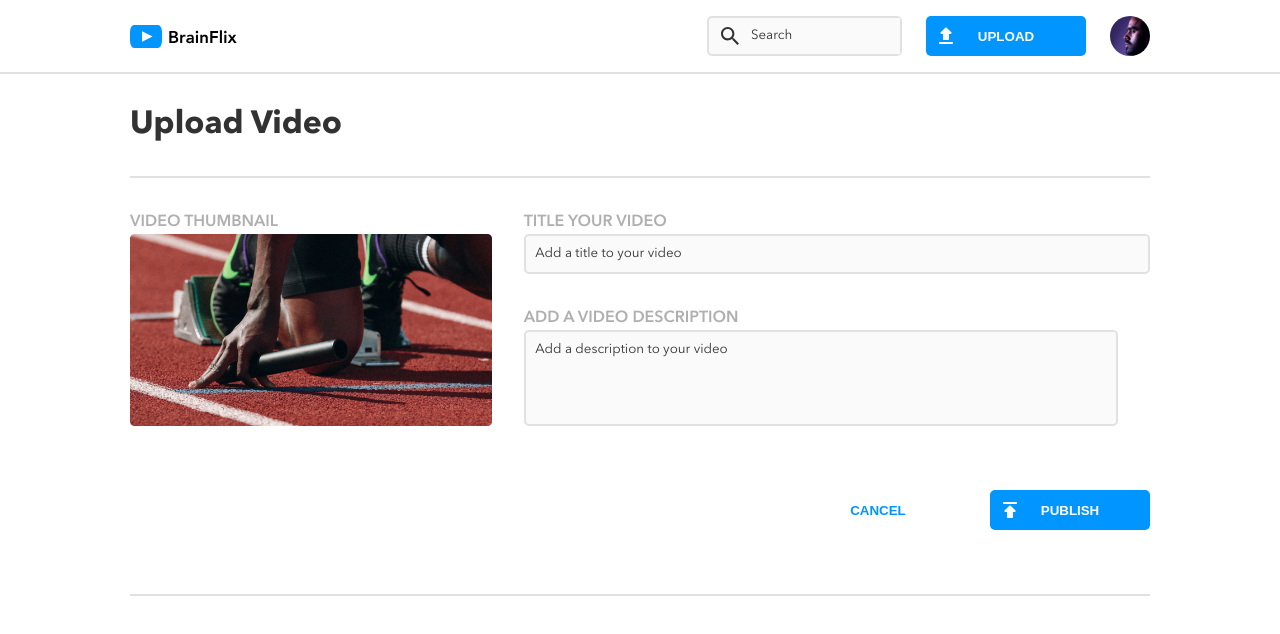
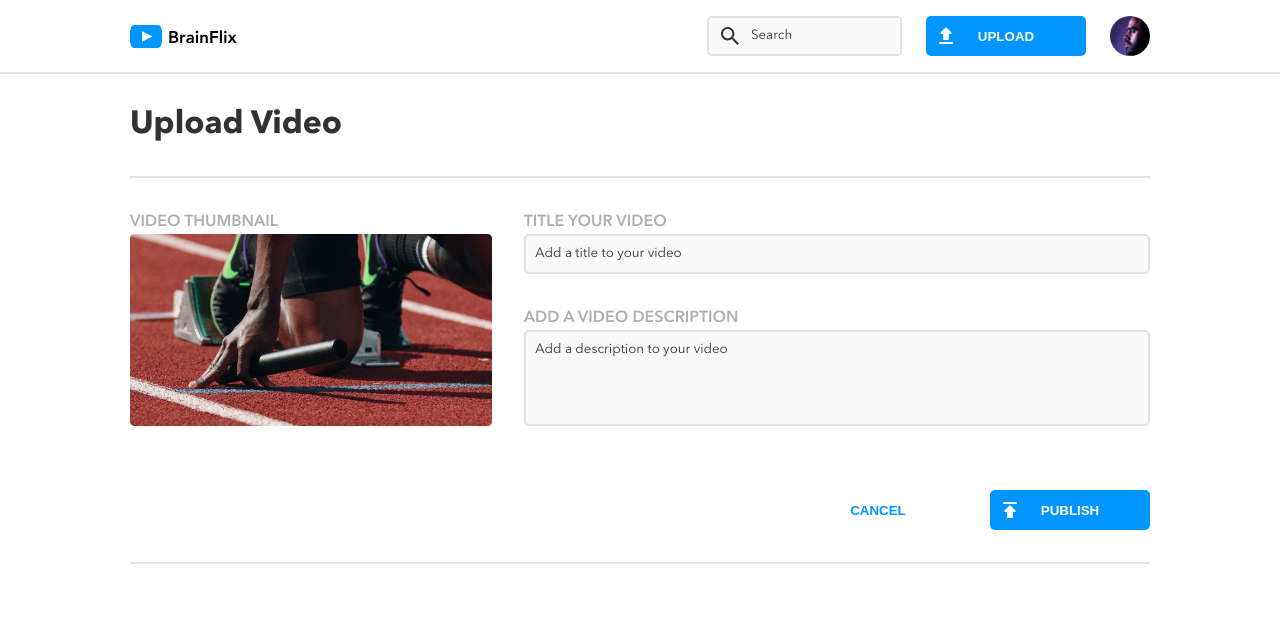
Before and after one commit to CasperLam/brainflix, a React (Create React App) app: page /upload in a window 1280 px wide. Shown: the top 634 px of the page. Built offline with nearby package versions, Linux system fonts and the light colour scheme.

Commit message:
fix styling errors

```diff
--- a/src/components/UploadForm/UploadForm.jsx
+++ b/src/components/UploadForm/UploadForm.jsx
@@ -58,33 +58,35 @@ export default function UploadForm() {
   };
 
   return (
-    <form className="form" onSubmit={handleSubmit}>
-      <label htmlFor="videoTitle" className="form__label">
+    <form className="upload-form" onSubmit={handleSubmit}>
+      <label htmlFor="videoTitle" className="upload-form__label">
         TITLE YOUR VIDEO
       </label>
       <input
         type="text"
-        className="form__input"
+        className="upload-form__input"
         id="videoTitle"
         placeholder="Add a title to your video"
         onChange={handleChangeTitle}
         value={title}
       />
-      <label htmlFor="videoDescription" className="form__label">
+      <label htmlFor="videoDescription" className="upload-form__label">
         ADD A VIDEO DESCRIPTION
       </label>
-      <div className="form__description">
+      <div className="upload-form__description">
         <textarea
           id="videoDescription"
-          className="form__input form__input--area"
+          className="upload-form__input upload-form__input--area"
           placeholder="Add a description to your video"
           onChange={handleChangeDescription}
           value={description}
         ></textarea>
       </div>
-      {formErrors.title && <p className="form__error">{formErrors.title}</p>}
+      {formErrors.title && (
+        <p className="upload-form__error">{formErrors.title}</p>
+      )}
       {formErrors.description && (
-        <p className="form__error">{formErrors.description}</p>
+        <p className="upload-form__error">{formErrors.description}</p>
       )}
       <div className="upload__buttons">
         <Button className="button button--publish">PUBLISH</Button>
--- a/src/components/UploadForm/UploadForm.scss
+++ b/src/components/UploadForm/UploadForm.scss
@@ -1,7 +1,7 @@
 @use "../../styles/partials/mixins" as *;
 @use "../../styles/partials/variables" as *;
 
-.form {
+.upload-form {
   width: 100%;
 
   &__label {
@@ -37,4 +37,8 @@
       color: $brainflix-primary;
     }
   }
+
+  &__error {
+    color: red;
+  }
 }
```
